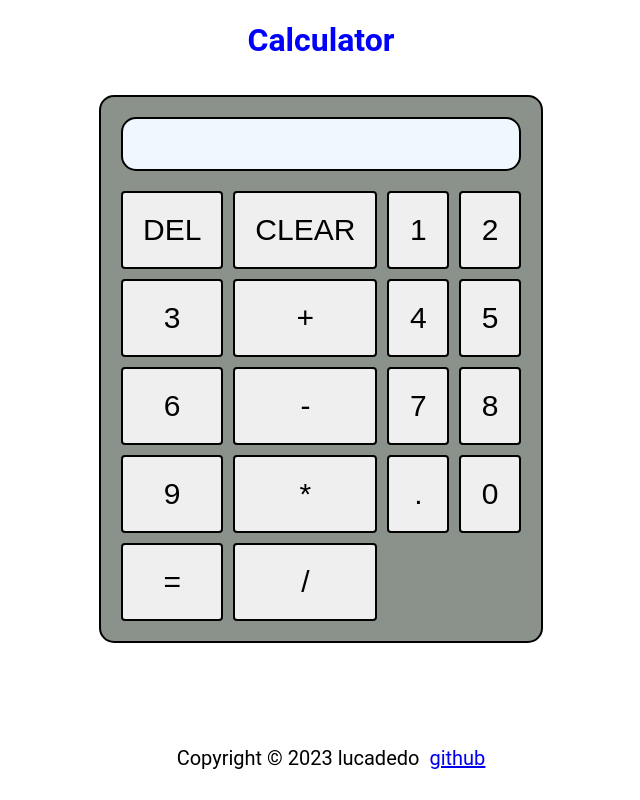
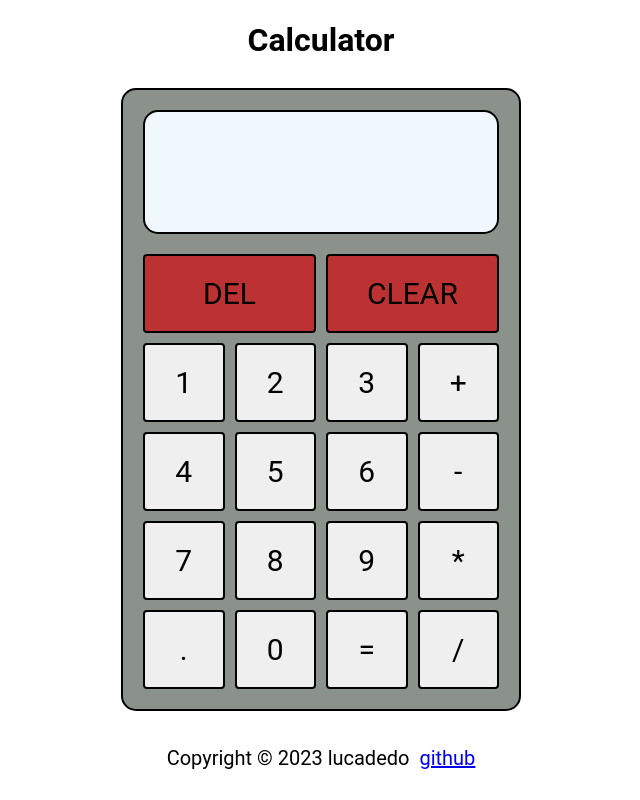
Before and after one commit to lucadedo/Calculator, a plain HTML site: page index.html in a window 1280 px wide. Shown: the whole page, without its empty margins (319-959 px from the left). Drawn offline with Linux system fonts and the light colour scheme.

Commit message:
Made some style changes
added before and after,  previous and current display style

```diff
--- a/style.css
+++ b/style.css
@@ -1,5 +1,11 @@
+*, *::before, *::after {
+    box-sizing: border-box;
+    font-family: 'Roboto' , sans-serif;
+}
+
+
 h1 {
-    color: blue;
+    color: rgb(0, 0, 0);
     text-align: center;
 }
 
@@ -23,6 +29,7 @@ body {
     width: 400px;
     border: 2px black solid;
     border-radius: 15px;
+    margin-top: 80px;
     color: black;
     padding: 20px;
     background-color: rgba(118, 127, 119, 0.85);
@@ -30,12 +37,18 @@ body {
 }
 
 .display {
-    padding: 25px 20px;
+    padding: 40px 20px;
     border: 2px black solid;
     border-radius: 15px;
     background-color: aliceblue;
     text-align: right;
     margin-bottom: 20px;
+}
+.pre-operand {
+    padding: 10px;
+}
+.curr-operand {
+    padding: 10px;
 }
 
 .buttons-place {
@@ -51,10 +64,10 @@ body {
     font-size: 30px;
 }
 
-.span2 {
+.span-two {
 
     background-color: rgb(188, 50, 50);
-    grid-column:  span 4;
+    grid-column:  span 2;
 }
 .footer {
     position: absolute;
```
